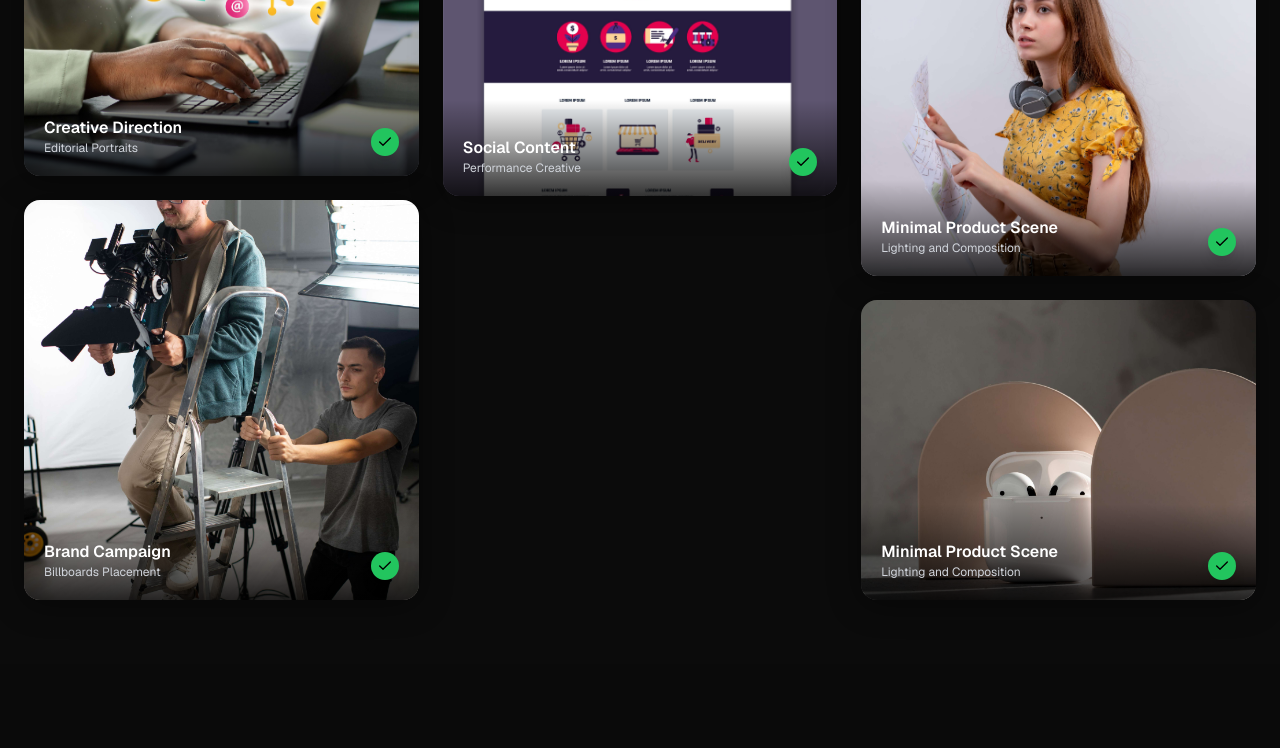
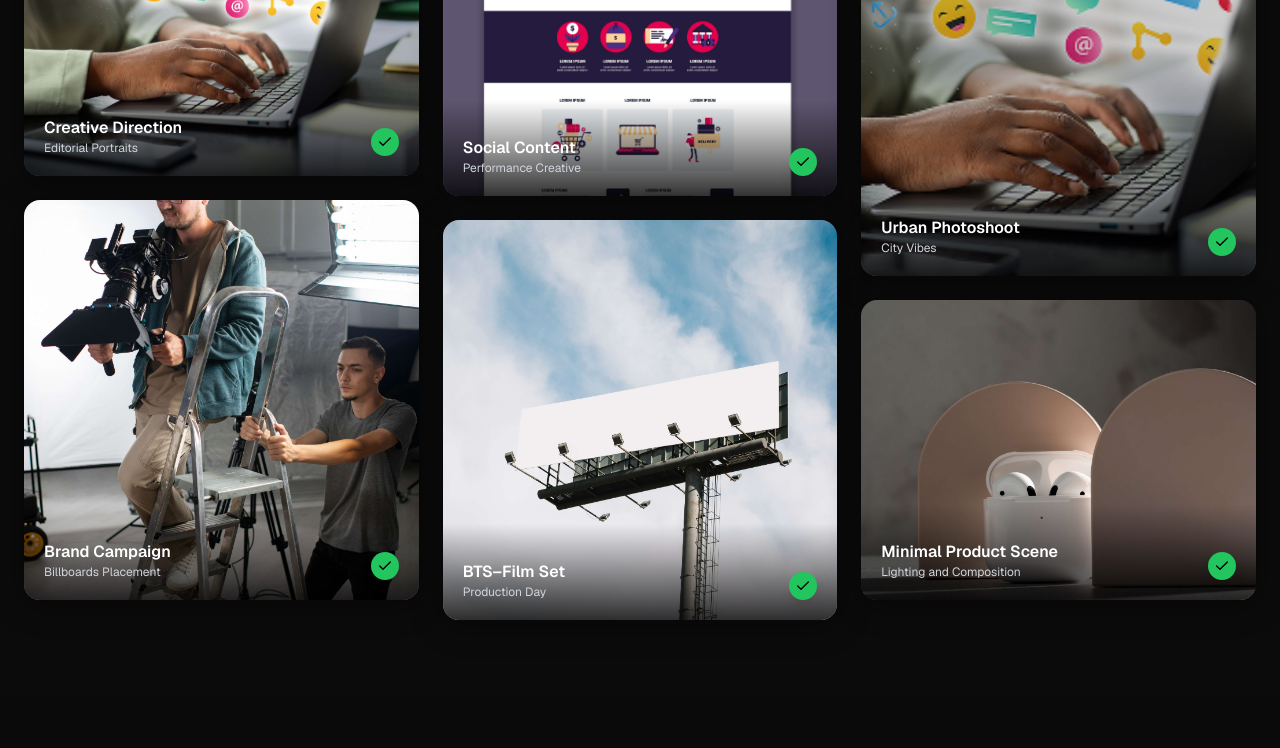
Before and after one commit to igmastudiopk-design/IGMA_Site, a Next.js app: page / in a window 1280 px wide. Shown: the part 2432-3180 px from the top of the page. Built offline with nearby package versions, Linux system fonts and the light colour scheme.

Commit message:
add urban photoshoot to visual highlights and improve code formatting in case studies

```diff
--- a/src/components/visualhighlights.tsx
+++ b/src/components/visualhighlights.tsx
@@ -76,6 +76,15 @@ const items: Item[] = [
     heightClass: "h-[380px] md:h-[340px]",
   },
   {
+    id: "urban-photoshoot",
+    title: "Urban Photoshoot",
+    subtitle: "City Vibes",
+    src: "/visualhighlights/1 (9).png",
+    w: 800,
+    h: 900,
+    heightClass: "h-[320px] md:h-[400px]",
+  },
+  {
     id: "minimal-3",
     title: "Minimal Product Scene",
     subtitle: "Lighting and Composition",
@@ -90,7 +99,9 @@ export default function VisualHighlights() {
   return (
     <section className="mx-auto max-w-7xl px-6 py-16 bg-[#0B0B0B]">
       <div className="max-w-2xl mb-8">
-        <h2 className="text-2xl font-semibold md:text-3xl text-white">Visual Highlights</h2>
+        <h2 className="text-2xl font-semibold md:text-3xl text-white">
+          Visual Highlights
+        </h2>
         <p className="mt-2 text-sm text-white/70">
           A glimpse into our latest productions and creative campaigns.
         </p>
@@ -142,7 +153,9 @@ export default function VisualHighlights() {
             {/* Card content */}
             <div className="absolute left-0 right-0 bottom-0 flex items-end justify-between px-5 pb-5 z-10">
               <div>
-                <h3 className="text-base font-semibold text-white">{item.title}</h3>
+                <h3 className="text-base font-semibold text-white">
+                  {item.title}
+                </h3>
                 <p className="text-xs text-gray-300">{item.subtitle}</p>
               </div>
               <span className="inline-flex h-7 w-7 items-center justify-center rounded-full bg-[#22C55E] shadow-lg">
```
Also changed, not shown: public/visualhighlights/1 (9).png (added).
